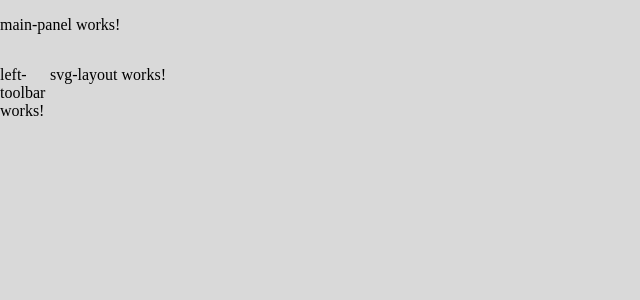
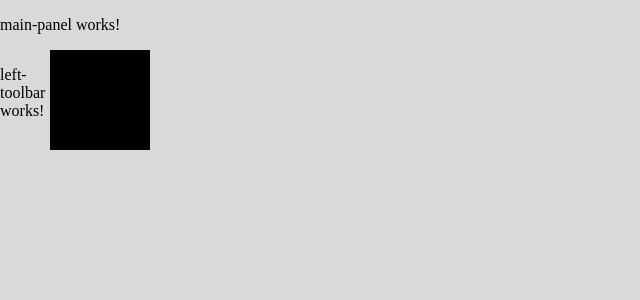
Before and after one commit to ALPNP/ng-paint, an Angular app: page / in a window 1280 px wide. Shown: the top 300 px of the page, without its empty margins (0-640 px from the left). Built offline with nearby package versions, Linux system fonts and the light colour scheme.

Commit message:
add svg.js library

```diff
--- a/package.json
+++ b/package.json
@@ -22,9 +22,11 @@
     "@angular/platform-browser": "^5.2.0",
     "@angular/platform-browser-dynamic": "^5.2.0",
     "@angular/router": "^5.2.0",
+    "core-js": "^2.4.1",
     "node-sass": "^4.9.0",
-    "core-js": "^2.4.1",
     "rxjs": "^5.5.6",
+    "svg.draggable.js": "^2.2.1",
+    "svg.js": "^2.6.5",
     "zone.js": "^0.8.19"
   },
   "devDependencies": {
--- a/src/app/components/svg-layout/svg-layout.component.html
+++ b/src/app/components/svg-layout/svg-layout.component.html
@@ -1,3 +1,4 @@
-<p>
-  svg-layout works!
-</p>
+<div class="svg-layout-container">
+  <div id="canvas"></div>
+
+</div>
--- a/src/app/components/svg-layout/svg-layout.component.scss
+++ b/src/app/components/svg-layout/svg-layout.component.scss
@@ -0,0 +1,4 @@
+.svg-layout-container {
+  width: 100%;
+  height: auto;
+}
--- a/src/app/components/svg-layout/svg-layout.component.ts
+++ b/src/app/components/svg-layout/svg-layout.component.ts
@@ -1,4 +1,5 @@
 import { Component, OnInit } from '@angular/core';
+declare const SVG:any;
 
 @Component({
   selector: 'ngp-svg-layout',
@@ -10,6 +11,9 @@ export class SvgLayoutComponent implements OnInit {
   constructor() { }
 
   ngOnInit() {
+    const draw = SVG('canvas').size(400, 400);
+    const rect = draw.rect(100, 100);
+    rect.draggable();
   }
 
 }
```
Also changed, not shown: .angular-cli.json, 1 other file (tests, documents, lock files or other folders).
